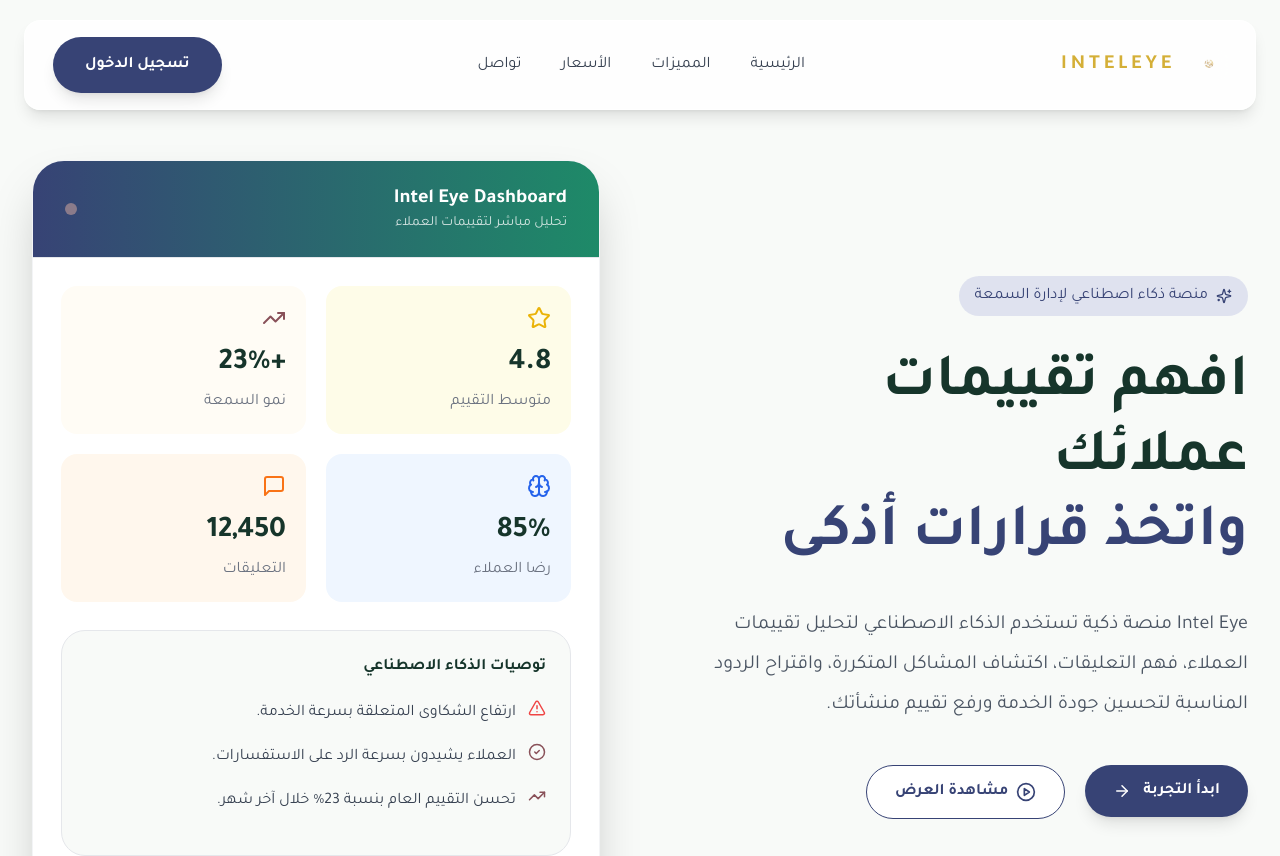
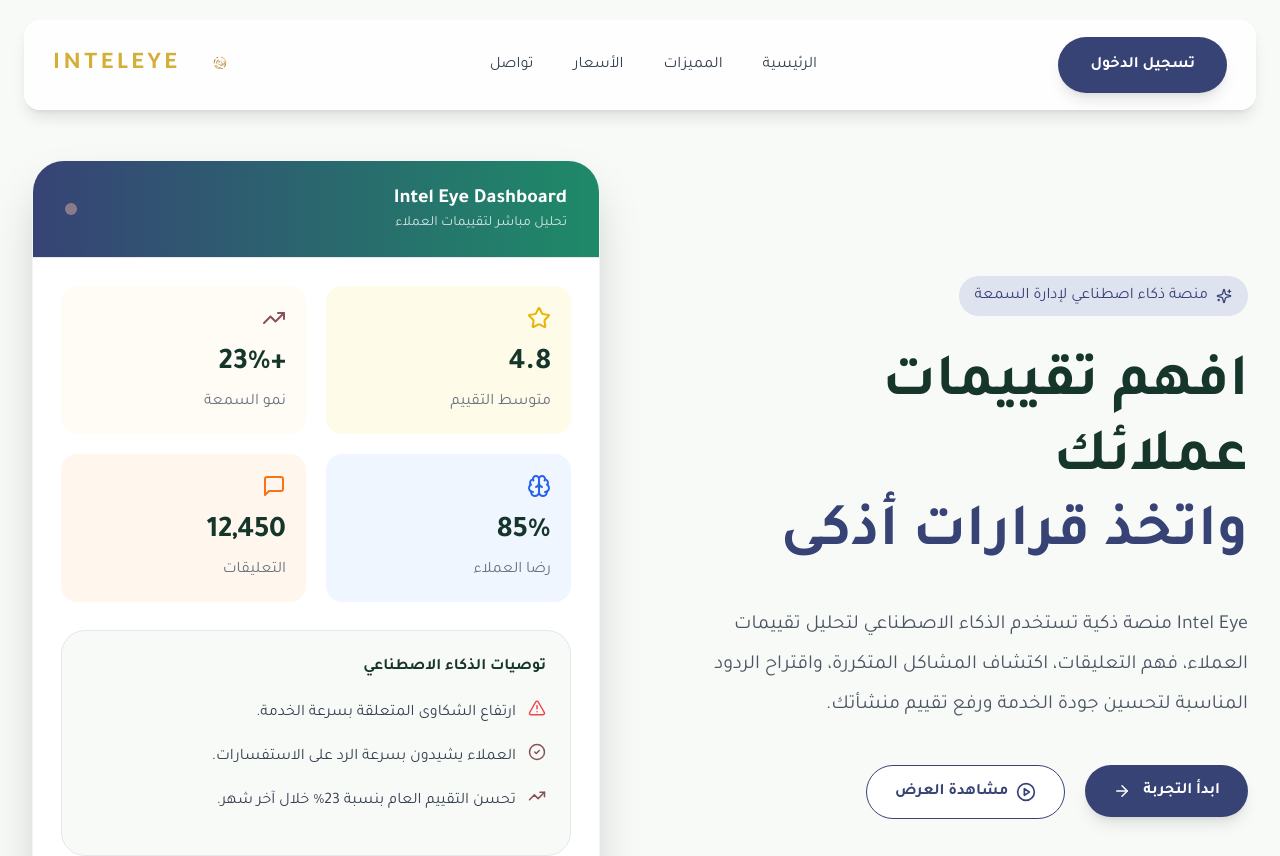
Before and after one commit to alaaalhrebi/inteleye, a Next.js app in the folder inteleye_project/: page / in a window 1280 px wide. Shown: the top 856 px of the page. Built offline with nearby package versions, Linux system fonts and the light colour scheme.

Commit message:
Update Navbar.tsx

```diff
--- a/inteleye_project/src/components/Navbar.tsx
+++ b/inteleye_project/src/components/Navbar.tsx
@@ -1,8 +1,7 @@
 "use client";
 
-import { Menu, ArrowRight } from "lucide-react";
+import { Menu } from "lucide-react";
 import { motion } from "framer-motion";
-import { PrimaryButton } from "./Buttons";
 import Link from "next/link";
 
 export default function Navbar() {
@@ -14,9 +13,10 @@ export default function Navbar() {
       className="fixed top-0 left-0 w-full z-50"
     >
       <div className="mx-auto max-w-7xl px-6 pt-5">
-
-        <div className="
+        <div
+          className="
             flex
+            flex-row-reverse
             items-center
             justify-between
             rounded-2xl
@@ -27,28 +27,23 @@ export default function Navbar() {
             shadow-lg
             px-7
             py-4
-        ">
-
+          "
+        >
           {/* Logo */}
-
-          <div className="flex items-center gap-4">
-
+          <div className="flex items-center gap-3">
             <img
               src="/logo.png"
               alt="INTELEYE"
-  className="w-9 h-9 object-contain"
+              className="w-14 h-14 object-contain"
             />
 
-<h2 className="text-xl font-extrabold tracking-[0.2em] text-[#D4AF37]">
+            <h2 className="text-2xl font-extrabold tracking-[0.15em] text-[#D4AF37]">
               INTELEYE
             </h2>
-
           </div>
 
           {/* Desktop Menu */}
-
           <nav className="hidden lg:flex items-center gap-10">
-
             <a
               href="#"
               className="text-gray-700 hover:text-[#374375] transition"
@@ -76,18 +71,18 @@ export default function Navbar() {
             >
               تواصل
             </a>
-
           </nav>
 
-          {/* Right Side */}
-
+          {/* Login */}
           <div className="flex items-center gap-4">
-
             <div className="hidden md:block">
-              <motion.div whileHover={{ scale: 1.03 }} whileTap={{ scale: 0.97 }}>
+              <motion.div
+                whileHover={{ scale: 1.03 }}
+                whileTap={{ scale: 0.97 }}
+              >
                 <Link
                   href="/login"
-                className="inline-flex items-center gap-2 rounded-full bg-[#374375] px-8 py-4 text-white font-bold shadow-lg hover:bg-[#895159] transition"
+                  className="inline-flex items-center rounded-full bg-[#374375] px-8 py-4 text-white font-bold shadow-lg hover:bg-[#895159] transition"
                 >
                   تسجيل الدخول
                 </Link>
@@ -106,11 +101,8 @@ export default function Navbar() {
             >
               <Menu size={22} />
             </button>
-
           </div>
-
         </div>
-
       </div>
     </motion.header>
   );
```
Lines whose indentation alone changed are shown as unchanged.
